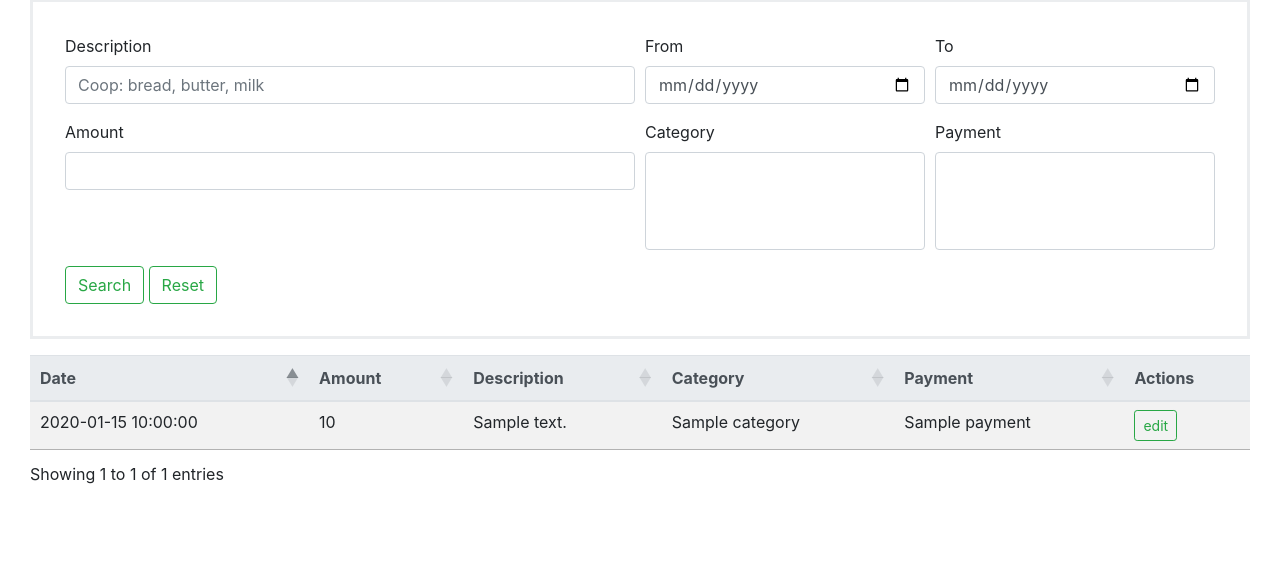
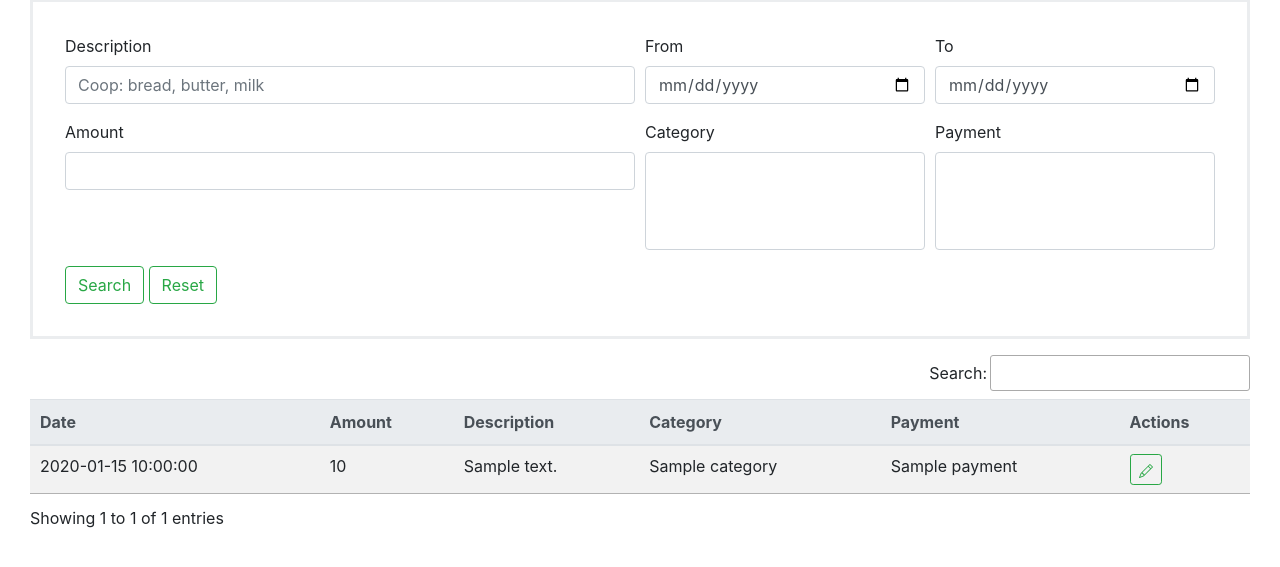
Before and after one commit to ondrno/fastbudsjett, a Flask app: template front/app/templates/search/search.html in a window 1280 px wide. Shown: the part 59-626 px from the top of the page. Run offline with Flask 2, Linux system fonts and the light colour scheme; the template is opened without the code that fills it: values that come from a table or form of the project are taken from there, most other values are stand-ins (such as "Sample title", 1, 10 or a date in 2020); lists and menus that the app fills with data are empty; some libraries are stand-ins or nearby versions.

Commit message:
DRY: put the 'show items' snippet into own template

```diff
--- a/front/app/templates/base.html
+++ b/front/app/templates/base.html
@@ -11,6 +11,7 @@
     <link rel="stylesheet" href="/static/app.css">
     <title>{% block title %}{% endblock %} - FastBudsjett</title>
   </head>
+
   <body>
     <div class="container-fluid">
 {% if g.user %}
--- /dev/null
+++ b/front/app/templates/icons.html
@@ -0,0 +1,12 @@
+{% macro icon_pencil() -%}
+<svg width="1em" height="1em" viewBox="0 0 16 16" class="bi bi-pencil" fill="currentColor" xmlns="http://www.w3.org/2000/svg">
+  <path fill-rule="evenodd" d="M12.146.146a.5.5 0 0 1 .708 0l3 3a.5.5 0 0 1 0 .708l-10 10a.5.5 0 0 1-.168.11l-5 2a.5.5 0 0 1-.65-.65l2-5a.5.5 0 0 1 .11-.168l10-10zM11.207 2.5L13.5 4.793 14.793 3.5 12.5 1.207 11.207 2.5zm1.586 3L10.5 3.207 4 9.707V10h.5a.5.5 0 0 1 .5.5v.5h.5a.5.5 0 0 1 .5.5v.5h.293l6.5-6.5zm-9.761 5.175l-.106.106-1.528 3.821 3.821-1.528.106-.106A.5.5 0 0 1 5 12.5V12h-.5a.5.5 0 0 1-.5-.5V11h-.5a.5.5 0 0 1-.468-.325z"/>
+</svg>
+{%- endmacro %}
+
+{% macro icon_trash() -%}
+<svg width="1em" height="1em" viewBox="0 0 16 16" class="bi bi-trash" fill="currentColor" xmlns="http://www.w3.org/2000/svg">
+  <path d="M5.5 5.5A.5.5 0 0 1 6 6v6a.5.5 0 0 1-1 0V6a.5.5 0 0 1 .5-.5zm2.5 0a.5.5 0 0 1 .5.5v6a.5.5 0 0 1-1 0V6a.5.5 0 0 1 .5-.5zm3 .5a.5.5 0 0 0-1 0v6a.5.5 0 0 0 1 0V6z"/>
+  <path fill-rule="evenodd" d="M14.5 3a1 1 0 0 1-1 1H13v9a2 2 0 0 1-2 2H5a2 2 0 0 1-2-2V4h-.5a1 1 0 0 1-1-1V2a1 1 0 0 1 1-1H6a1 1 0 0 1 1-1h2a1 1 0 0 1 1 1h3.5a1 1 0 0 1 1 1v1zM4.118 4L4 4.059V13a1 1 0 0 0 1 1h6a1 1 0 0 0 1-1V4.059L11.882 4H4.118zM2.5 3V2h11v1h-11z"/>
+</svg>
+{%- endmacro %}
--- /dev/null
+++ b/front/app/templates/render_items.html
@@ -0,0 +1,31 @@
+{% import 'icons.html' as icons %}
+
+<div class="container-fluid">
+  <table id="itemsOverviewTable" class="table table-striped">
+    <thead class="thead-light">
+      <tr>
+        <th scope="col">Date</th>
+        <th scope="col">Amount</th>
+        <th scope="col">Description</th>
+        <th scope="col">Category</th>
+        <th scope="col">Payment</th>
+        <th scope="col">Actions</th>
+      </tr>
+    </thead>
+    <tbody>
+      {% for item in items %}
+      <tr>
+        <td>{{ item.date }}</td>
+        <td>{{ item.amount }}</td>
+        <td>{{ item.description }}</td>
+        <td>{{ item.category|capitalize }}</td>
+        <td>{{ item.payment|capitalize }}</td>
+        <td>
+          <button type="button" class="btn btn-sm btn-outline-success">{{ icons.icon_pencil() }}</button>
+          {% if g.is_superuser %}<button type="button" class="btn btn-sm btn-outline-success">{{ icons.icon_trash() }}</button>{% endif %}
+        </td>
+      </tr>
+      {% endfor %}
+    </tbody>
+  </table>
+</div>
--- a/front/app/templates/search/search.html
+++ b/front/app/templates/search/search.html
@@ -49,41 +49,16 @@
 {% endblock %}
 
 {% block content %}
-<div class="container-fluid">
-  <table id="itemsOverviewTable" class="table table-striped">
-    <thead class="thead-light">
-      <tr>
-        <th scope="col">Date</th>
-        <th scope="col">Amount</th>
-        <th scope="col">Description</th>
-        <th scope="col">Category</th>
-        <th scope="col">Payment</th>
-        <th scope="col">Actions</th>
-      </tr>
-    </thead>
-    <tbody>
-      {% for item in items %}
-      <tr>
-        <td>{{ item.date }}</td>
-        <td>{{ item.amount }}</td>
-        <td>{{ item.description }}</td>
-        <td>{{ item.category|capitalize }}</td>
-        <td>{{ item.payment|capitalize }}</td>
-        <td><button type="button" class="btn btn-sm btn-outline-success">edit</button></td>
-      </tr>
-      {% endfor %}
-    </tbody>
-  </table>
-</div>
+{% include 'render_items.html' %}
 {% endblock %}
 
 {% block script %}
 <script>
   $(document).ready( function () {
     $('#itemsOverviewTable').DataTable( {
-        searching: false,
+        searching: true,
         paging: false,
-        ordering: true,
+        ordering: false,
         "columnDefs": [
            // disable ordering of column "Actions"
            { "orderable": false, "targets": 5 }
```
Also changed, not shown: front/app/templates/items/index.html (+1 -26 lines).
